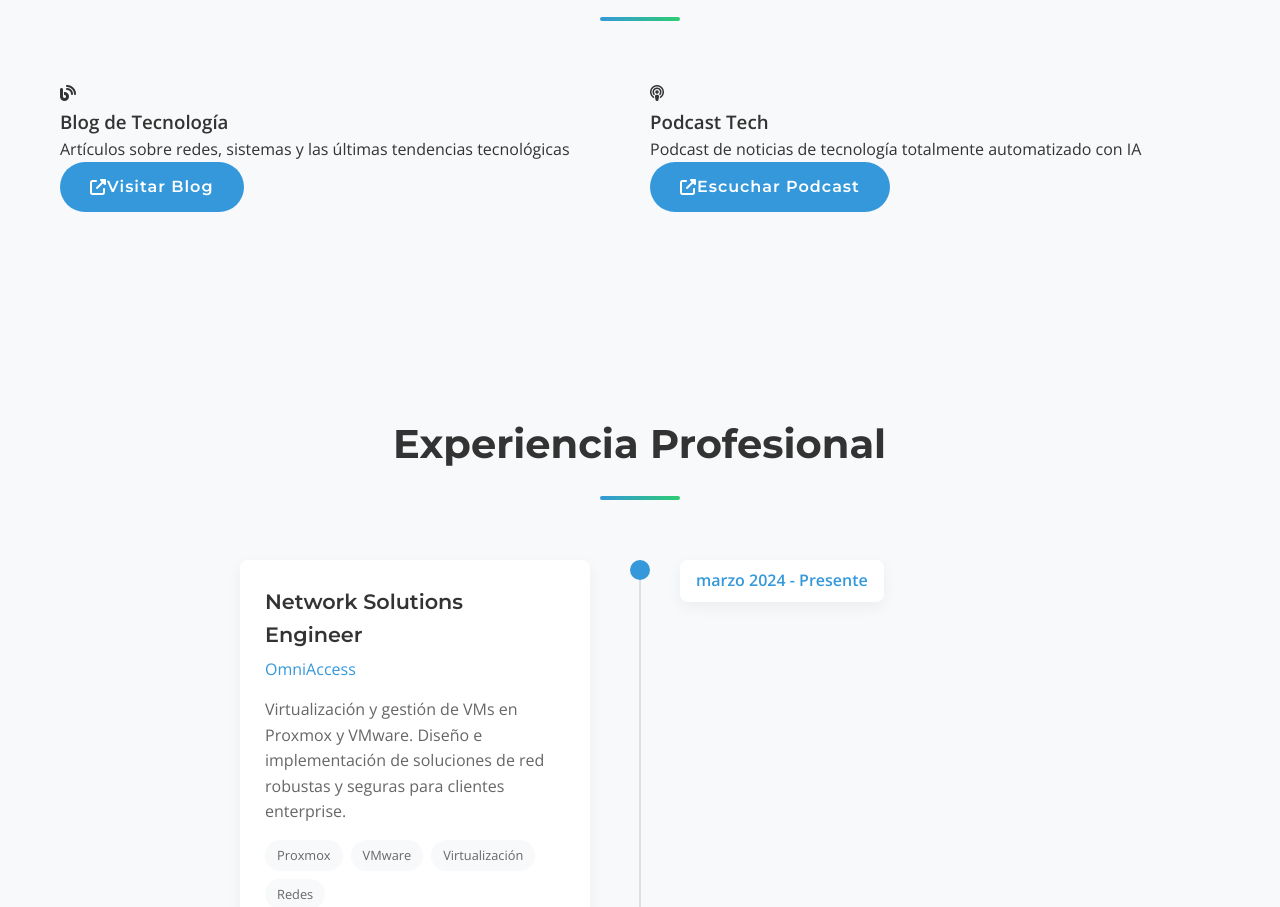
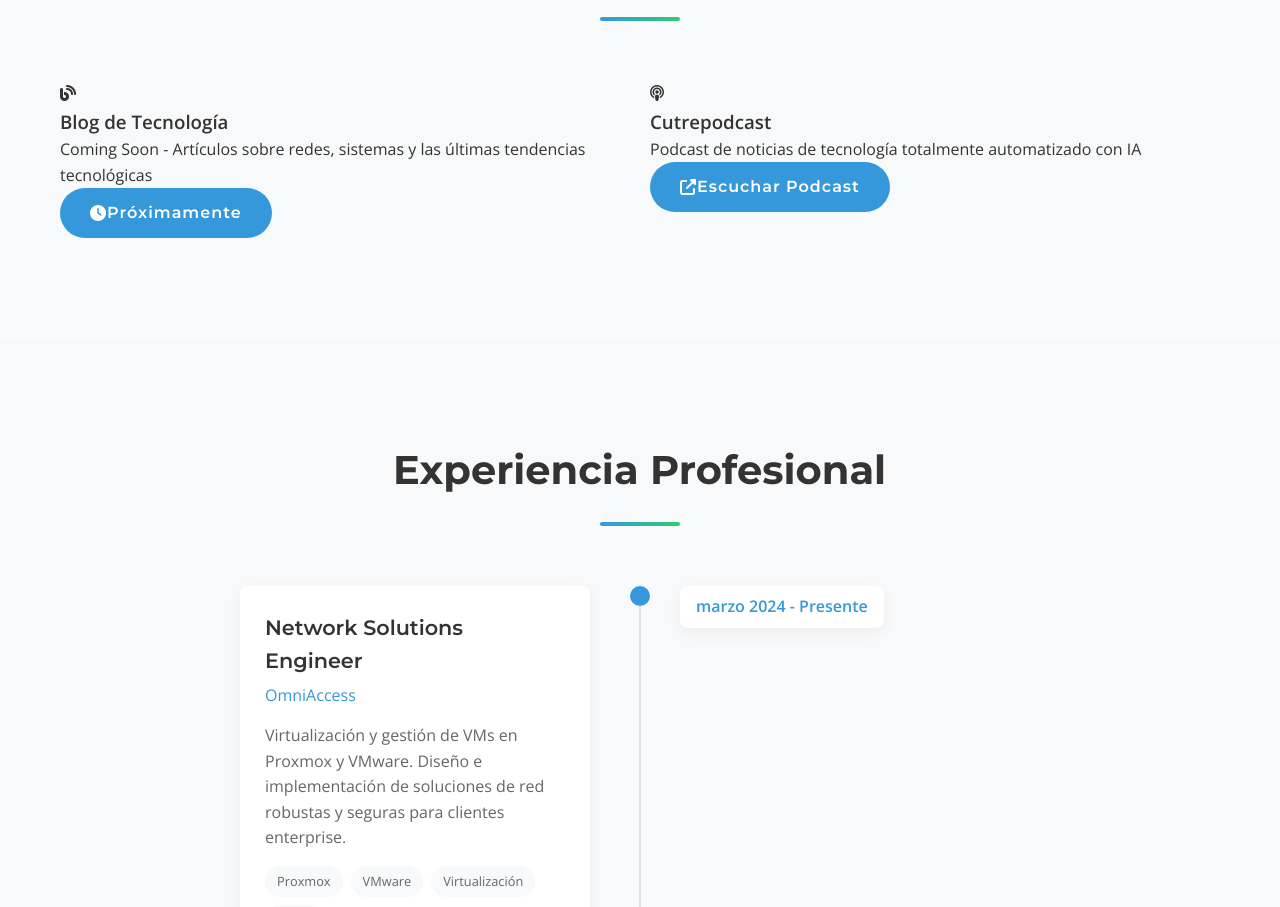
Before and after one commit to rogertgu/Tech-Profile-RGU, a website: page index.html in a window 1280 px wide. Shown: the part 1824-2731 px from the top of the page. Drawn offline with nearby package versions, Linux system fonts and the light colour scheme.

Commit message:
Add podcast link and update blog status
- Added Cutrepodcast link to iVoox in content section
- Changed blog section to 'Coming Soon' with disabled button
- Added CSS styles for disabled button state

```diff
--- a/css/styles.css
+++ b/css/styles.css
@@ -401,6 +401,17 @@ img {
     color: white;
 }
 
+.btn.disabled {
+    opacity: 0.6;
+    cursor: not-allowed;
+    pointer-events: none;
+}
+
+.btn.disabled:hover {
+    transform: none;
+    box-shadow: var(--card-shadow);
+}
+
 .scroll-indicator {
     position: absolute;
     bottom: 40px;
--- a/index.html
+++ b/index.html
@@ -142,9 +142,9 @@
                     </div>
                     <div class="content-info">
                         <h3>Blog de Tecnología</h3>
-                        <p>Artículos sobre redes, sistemas y las últimas tendencias tecnológicas</p>
-                        <a href="#" class="btn btn-primary" target="_blank">
-                            <i class="fas fa-external-link-alt"></i> Visitar Blog
+                        <p>Coming Soon - Artículos sobre redes, sistemas y las últimas tendencias tecnológicas</p>
+                        <a href="#" class="btn btn-primary disabled" target="_blank">
+                            <i class="fas fa-clock"></i> Próximamente
                         </a>
                     </div>
                 </div>
@@ -153,9 +153,9 @@
                         <i class="fas fa-podcast"></i>
                     </div>
                     <div class="content-info">
-                        <h3>Podcast Tech</h3>
+                        <h3>Cutrepodcast</h3>
                         <p>Podcast de noticias de tecnología totalmente automatizado con IA</p>
-                        <a href="#" class="btn btn-primary" target="_blank">
+                        <a href="https://www.ivoox.com/podcast-cutrepodcast_sq_f12725526_1.html" class="btn btn-primary" target="_blank">
                             <i class="fas fa-external-link-alt"></i> Escuchar Podcast
                         </a>
                     </div>
```
